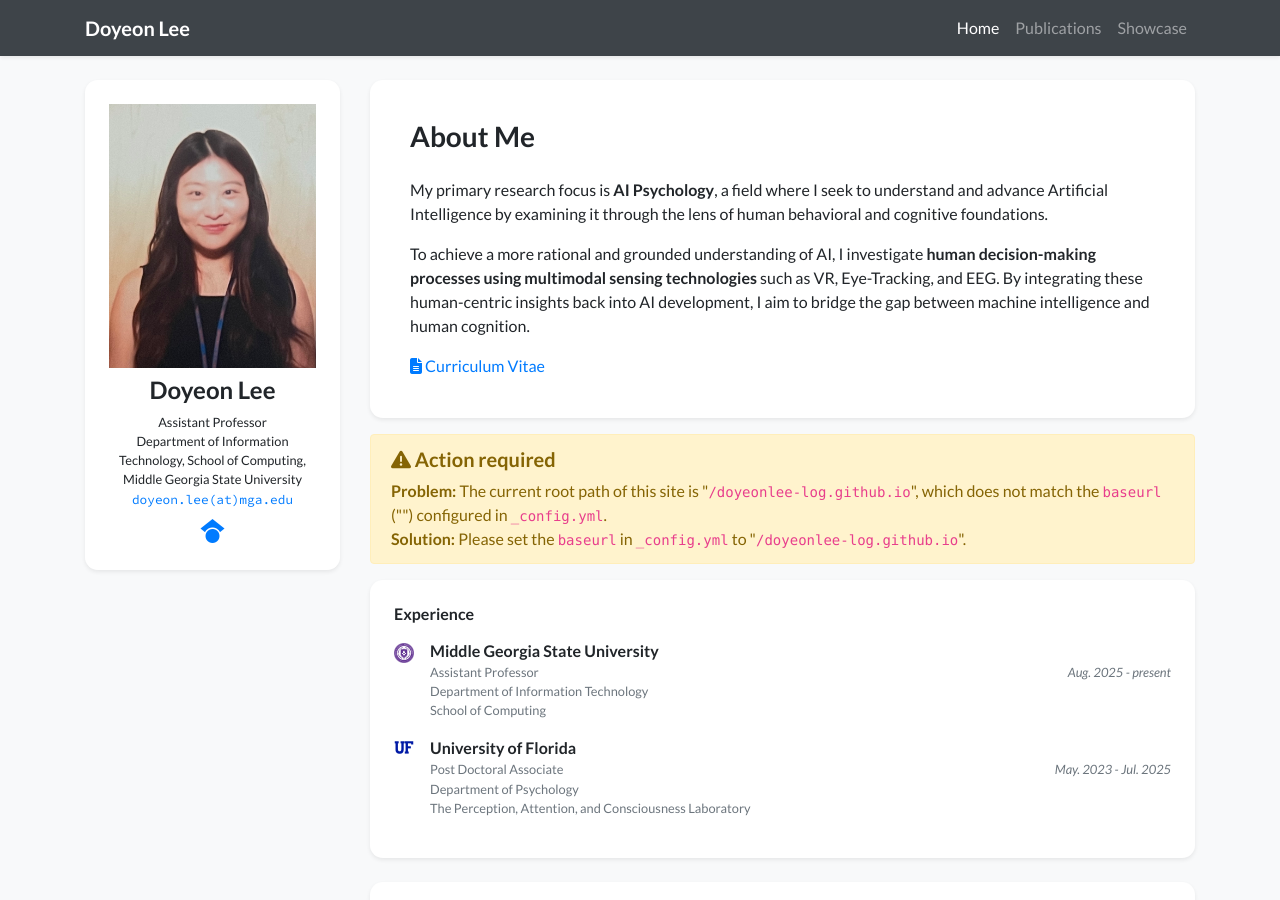
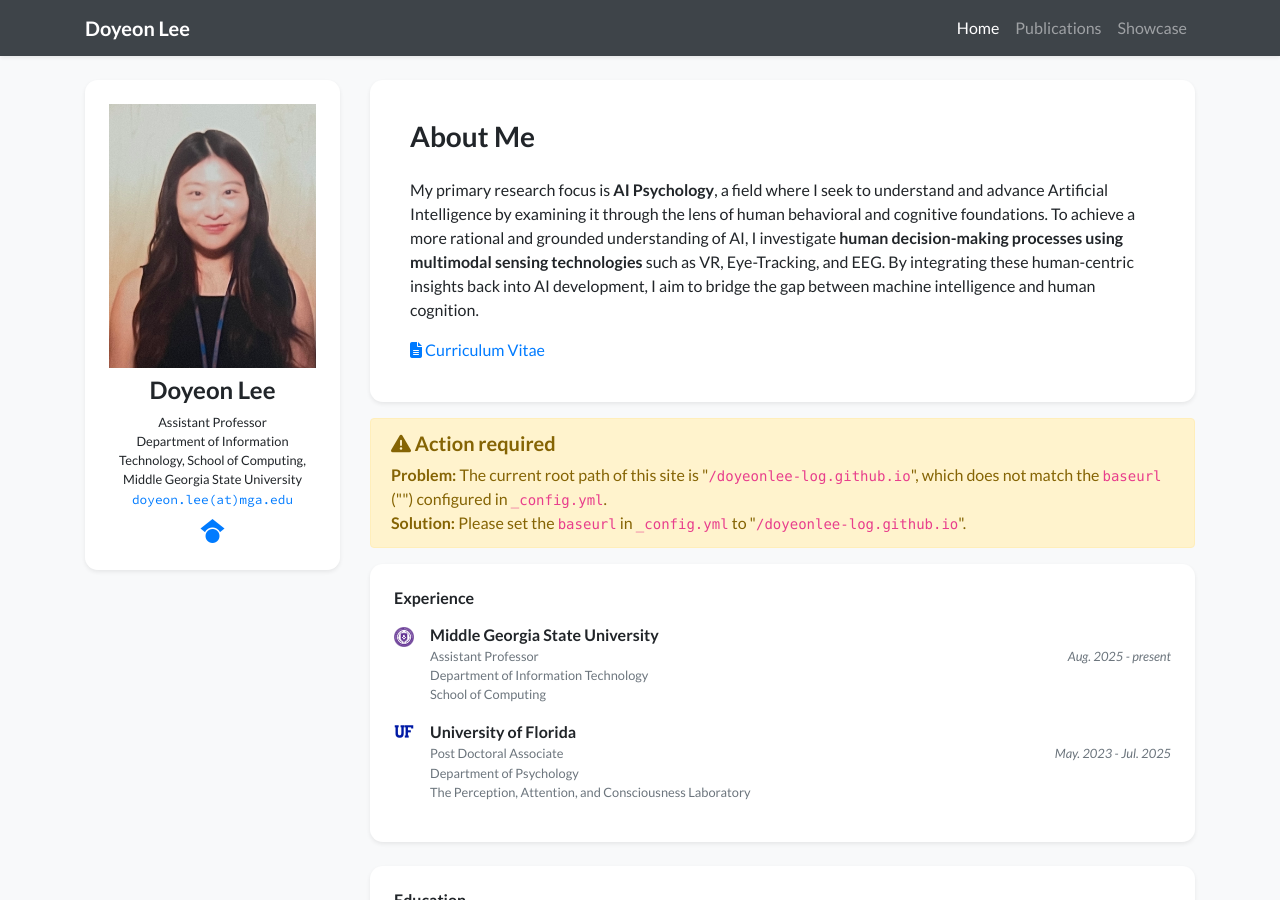
Before and after one commit to doyeonlee-log/doyeonlee-log.github.io, a Jekyll site: the page built from index.html, in a window 1280 px wide and 900 px high. Built offline with Jekyll 4.4.1, drawn with Linux system fonts in a browser that asks for light colours; nearby versions of some CDN libraries; a style sheet for code colours, icons or effects is not loaded.

```diff
--- a/_data/profile.yml
+++ b/_data/profile.yml
@@ -23,10 +23,7 @@ faculty_directory: https://ce.mga.edu/directory/people.php?name=lee-doyeon
 short_bio_text_justify: false
 short_bio: >-
   <p>
-    My primary research focus is <b>AI Psychology</b>, a field where I seek to understand and advance Artificial Intelligence by examining it through the lens of human behavioral and cognitive foundations.
-  </p>
-  <p>
-    To achieve a more rational and grounded understanding of AI, I investigate <b>human decision-making processes using multimodal sensing technologies</b> such as VR, Eye-Tracking, and EEG. By integrating these human-centric insights back into AI development, I aim to bridge the gap between machine intelligence and human cognition.
+    My primary research focus is <b>AI Psychology</b>, a field where I seek to understand and advance Artificial Intelligence by examining it through the lens of human behavioral and cognitive foundations. To achieve a more rational and grounded understanding of AI, I investigate <b>human decision-making processes using multimodal sensing technologies</b> such as VR, Eye-Tracking, and EEG. By integrating these human-centric insights back into AI development, I aim to bridge the gap between machine intelligence and human cognition.
   </p>
 
 portrait_url: /assets/images/photos/DoyeonLee.jpg
```
